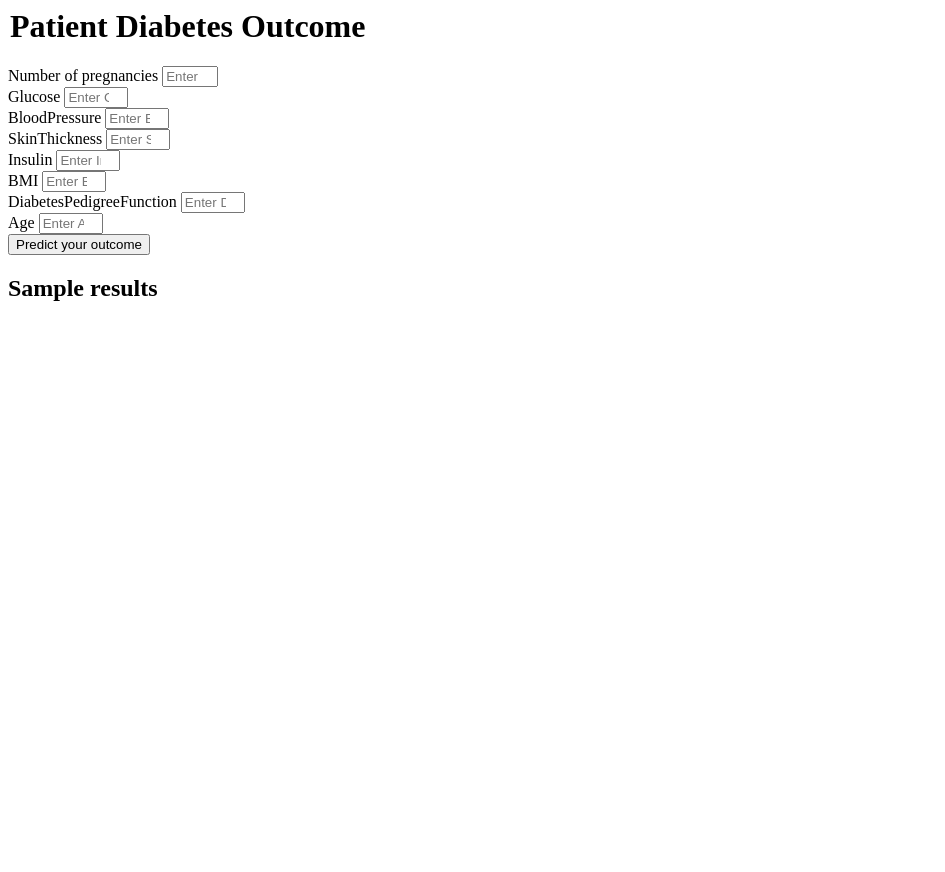
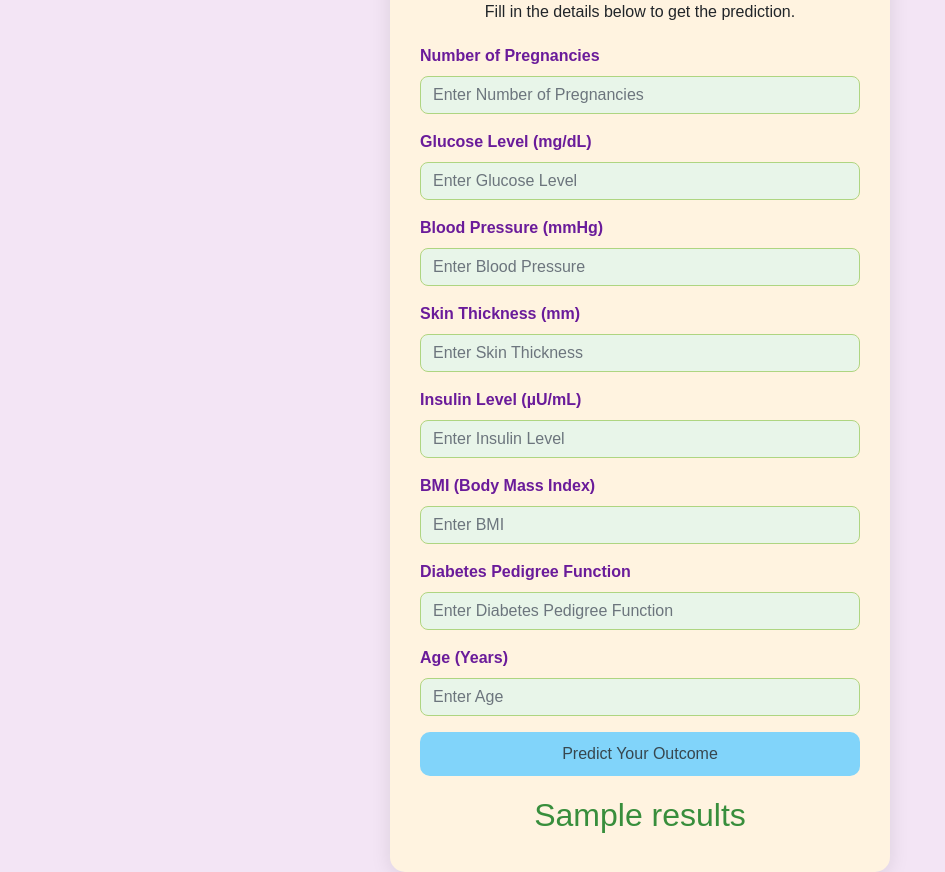
Before and after one commit to Fenishaprajapati/diabetes, a Flask app: template templates/home.html in a window 1280 px wide. Shown: the whole page, without its empty margins (0-945 px from the left). Before the commit the page ends 301 px from the top, so only its background shows below. Run offline with Flask 3, Linux system fonts and the light colour scheme; the template is opened without the code that fills it: most values are stand-ins (such as "Sample title", 1, 10 or a date in 2020); some libraries are stand-ins or nearby versions.

Commit message:
adding UI picture

```diff
--- a/templates/home.html
+++ b/templates/home.html
@@ -1,4 +1,4 @@
-
+<!--
 <html>
 <body>
     <div class="login">
@@ -64,4 +64,153 @@
        {{results}}
     </h2>
    <body>
+</html> -->
+
+<!DOCTYPE html>
+<html lang="en">
+<head>
+    <meta charset="UTF-8">
+    <meta name="viewport" content="width=device-width, initial-scale=1.0">
+    <title>Diabetes Prediction</title>
+    <!-- Bootstrap CDN -->
+    <link href="https://stackpath.bootstrapcdn.com/bootstrap/4.5.2/css/bootstrap.min.css" rel="stylesheet">
+    <style>
+        /* Background and general styling */
+        body {
+            background-color: #f3e5f5; /* Light pastel lavender */
+            display: flex;
+            justify-content: center;
+            align-items: center;
+            height: 100vh;
+            font-family: 'Arial', sans-serif;
+        }
+
+        /* Form container styling */
+        .form-container {
+            background-color: #fff3e0; /* Light pastel peach */
+            padding: 30px;
+            border-radius: 15px;
+            box-shadow: 0 4px 20px rgba(0, 0, 0, 0.1);
+            max-width: 500px;
+            width: 100%;
+        }
+
+        /* Form title styling */
+        .form-title {
+            text-align: center;
+            margin-bottom: 20px;
+        }
+
+        .form-title h1 {
+            font-size: 1.8rem;
+            color: #64b5f6; /* Light pastel blue */
+        }
+
+        /* Input field styling */
+        .form-control {
+            background-color: #e8f5e9; /* Light pastel green */
+            border: 1px solid #aed581; /* Soft green border */
+            border-radius: 8px;
+        }
+
+        .form-label {
+            font-weight: bold;
+            color: #6a1b9a; /* Pastel purple */
+        }
+
+        /* Button styling */
+        .btn-primary {
+            width: 100%;
+            background-color: #81d4fa; /* Soft pastel blue */
+            border: none;
+            color: #37474f; /* Darker shade for text */
+            border-radius: 10px;
+            padding: 10px;
+            font-size: 1rem;
+        }
+
+        .btn-primary:hover {
+            background-color: #4fc3f7; /* Slightly darker blue on hover */
+        }
+
+        /* Result message styling */
+        .result-message {
+            text-align: center;
+            margin-top: 20px;
+            font-size: 1.2rem;
+            color: #388e3c; /* Soft green */
+            font-weight: bold;
+        }
+    </style>
+</head>
+<body>
+    <div class="form-container">
+       <form action="{{ url_for('predict_datapoint') }}" method="post">
+            <div class="form-title">
+                <h1>Diabetes Prediction Form</h1>
+                <p>Fill in the details below to get the prediction.</p>
+            </div>
+
+            <div class="form-group">
+                <label class="form-label">Number of Pregnancies</label>
+                <input class="form-control" type="number" name="Pregnancies"
+                    placeholder="Enter Number of Pregnancies" min="0" max="17" required />
+            </div>
+
+            <div class="form-group">
+                <label class="form-label">Glucose Level (mg/dL)</label>
+                <input class="form-control" type="number" name="Glucose"
+                    placeholder="Enter Glucose Level" min="70" max="800" required />
+            </div>
+
+            <div class="form-group">
+                <label class="form-label">Blood Pressure (mmHg)</label>
+                <input class="form-control" type="number" name="BloodPressure"
+                    placeholder="Enter Blood Pressure" min="80" max="300" required />
+            </div>
+
+            <div class="form-group">
+                <label class="form-label">Skin Thickness (mm)</label>
+                <input class="form-control" type="number" name="SkinThickness"
+                    placeholder="Enter Skin Thickness" min="1" max="100" required />
+            </div>
+
+            <div class="form-group">
+                <label class="form-label">Insulin Level (µU/mL)</label>
+                <input class="form-control" type="number" name="Insulin"
+                    placeholder="Enter Insulin Level" min="2" max="400" required />
+            </div>
+
+            <div class="form-group">
+                <label class="form-label">BMI (Body Mass Index)</label>
+                <input class="form-control" type="number" step="0.1" name="BMI"
+                    placeholder="Enter BMI" min="15" max="100" required />
+            </div>
+
+            <div class="form-group">
+                <label class="form-label">Diabetes Pedigree Function</label>
+                <input class="form-control" type="number" step="0.01" name="DiabetesPedigreeFunction"
+                    placeholder="Enter Diabetes Pedigree Function" min="0" max="2.5" required />
+            </div>
+
+            <div class="form-group">
+                <label class="form-label">Age (Years)</label>
+                <input class="form-control" type="number" name="Age"
+                    placeholder="Enter Age" min="1" max="120" required />
+            </div>
+
+            <button class="btn btn-primary" type="submit">Predict Your Outcome</button>
+        </form>
+
+        <!-- Display the prediction result -->
+        <div class="result-message">
+            <h2>{{ results }}</h2>
+        </div>
+    </div>
+
+    <!-- Bootstrap JS and dependencies -->
+    <script src="https://code.jquery.com/jquery-3.5.1.slim.min.js"></script>
+    <script src="https://cdn.jsdelivr.net/npm/@popperjs/core@2.5.2/dist/umd/popper.min.js"></script>
+    <script src="https://stackpath.bootstrapcdn.com/bootstrap/4.5.2/js/bootstrap.min.js"></script>
+</body>
 </html>
```
Also changed, not shown: README.md, assets/Screenshot (17).png (added).
